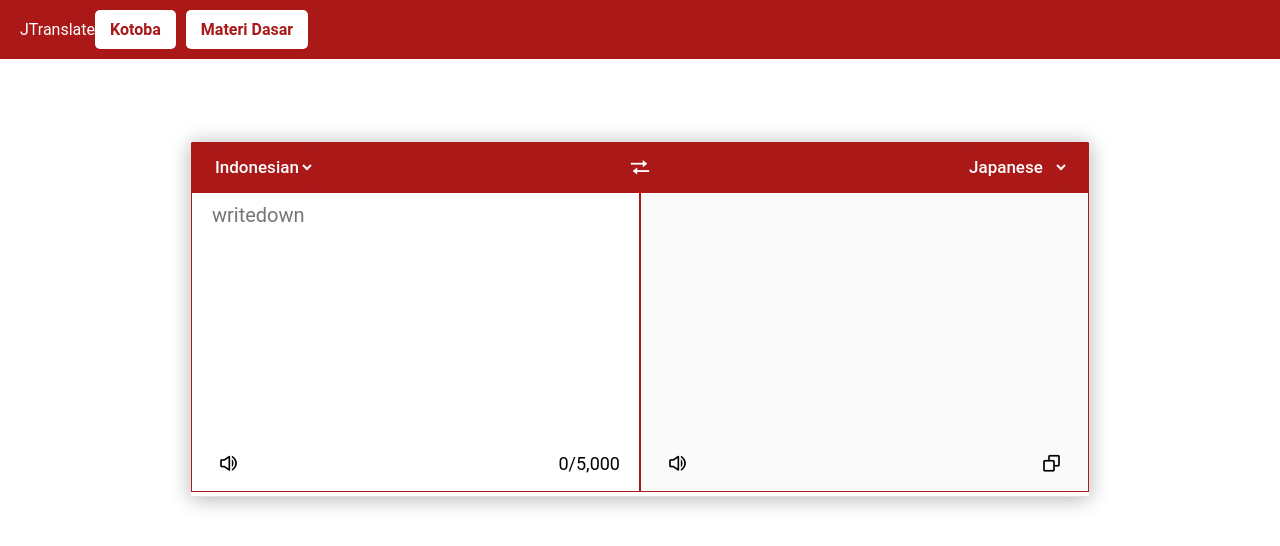
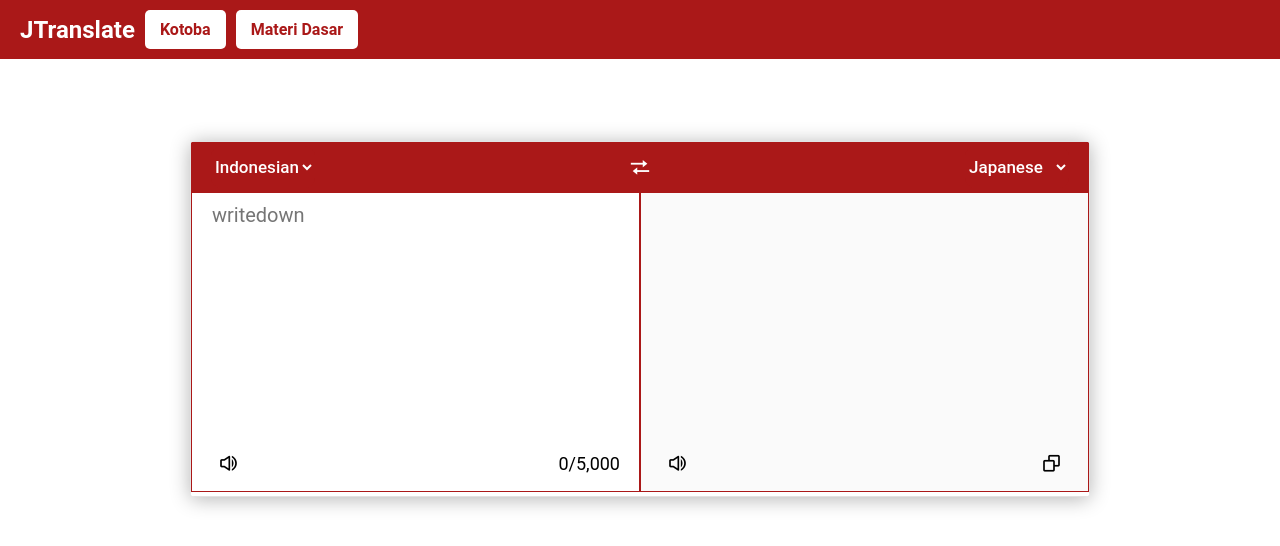
Before and after one commit to mGlezz234/JTranslate, a plain HTML site: page index.html in a window 1280 px wide. Drawn offline with nearby package versions, Linux system fonts and the light colour scheme.

Commit message:
Update index.html

```diff
--- a/index.html
+++ b/index.html
@@ -11,7 +11,7 @@
 </head>
 <body>
     <header class="header">
-        <div class="logo">JTranslate</div>
+        <div class="Slog">JTranslate</div>
         <nav class="nav">
             <button class="nav-button">Kotoba</button>
             <button class="nav-button">Materi Dasar</button>
```
